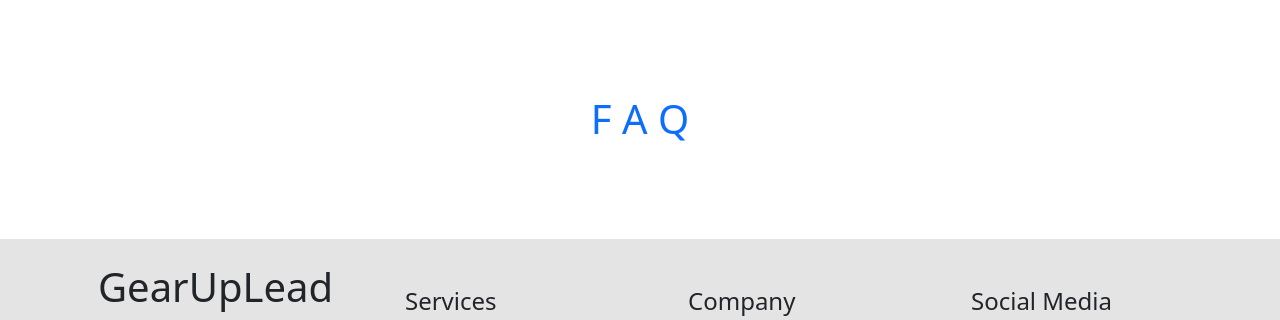
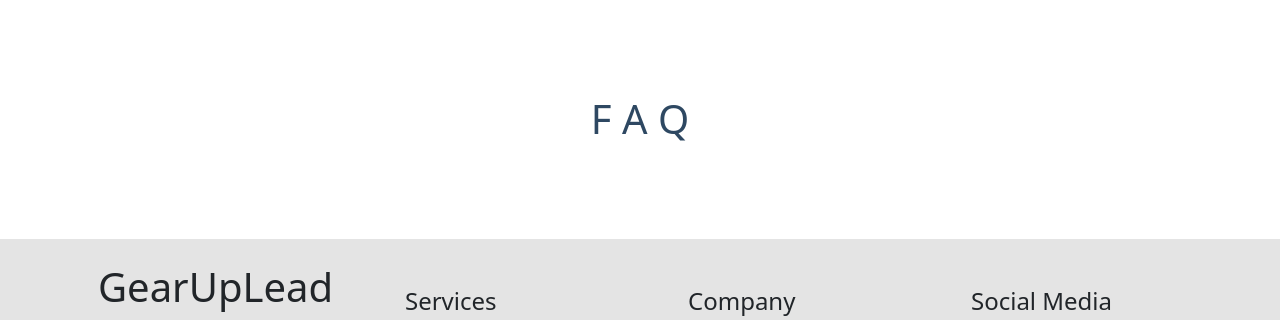
Before and after one commit to Ash3902/Gearup, a Django app: template home/templates/home.html in a window 1280 px wide. Shown: the part 3105-3425 px from the top of the page. Run offline with Django 3.2, Linux system fonts and the light colour scheme; the template is opened without the code that fills it, so the values that code supplies are empty; some libraries are stand-ins or nearby versions.

Commit message:
some changes

```diff
--- a/home/templates/home.html
+++ b/home/templates/home.html
@@ -44,7 +44,7 @@
                 <p class="text-capitalize" style="color: #6e6e6e;font-size:18px;">GearUpLead has been the best in class in providing the Lead Relation ship services for tech companies
                 </p>
             </div>
-            <div class="col-md-6 p-5">
+            <div class="col-md-6 p-lg-5">
                 <form class=" shadow" action="" method="POST">{% csrf_token %}
                     <div class="p-5">
                         <h4 style="color: #2e4862; font-size:30px;">Let’s Discuss More About Your Business Needs!</h4>
@@ -86,7 +86,7 @@
                           </div>
                           <div  class="form-group pt-3">
                             <label style="color: #2e4862; font-size:18px;" for="exampleFormControlTextarea1"> <b> Tell us more about your needs: </b></label>
-                            <textarea class="form-control" name="message" id="exampleFormControlTextarea1" rows="3" required></textarea>
+                            <textarea class="form-control shadow-none" name="message" id="exampleFormControlTextarea1" rows="3" required></textarea>
                           </div>
                           <p class="pt-4">
                               <button type="submit" class="btn btn-success btn-lg btn-block">Book a trial</button>
@@ -218,7 +218,7 @@
 </style>
 <section class="mt-5 book_section">
     <div class="container col-md-8">
-        <h1 class="text-center text-primary p-5">F A Q</h1>
+        <h1 class="text-center p-5" style="color: #2e4862;">F A Q</h1>
         <div class="accordion" id="accordionExample">
             {% for faq in faqs %}
             <div class="porinter">
```
